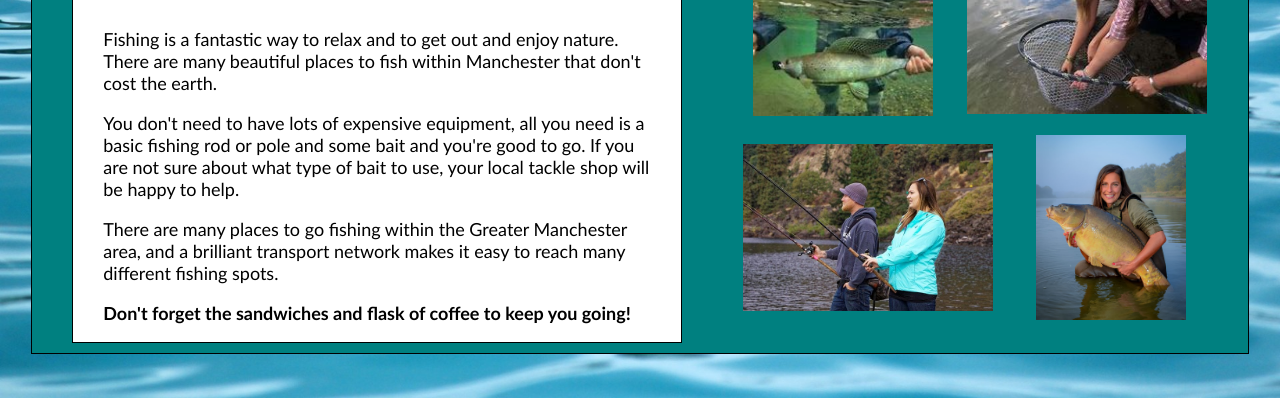
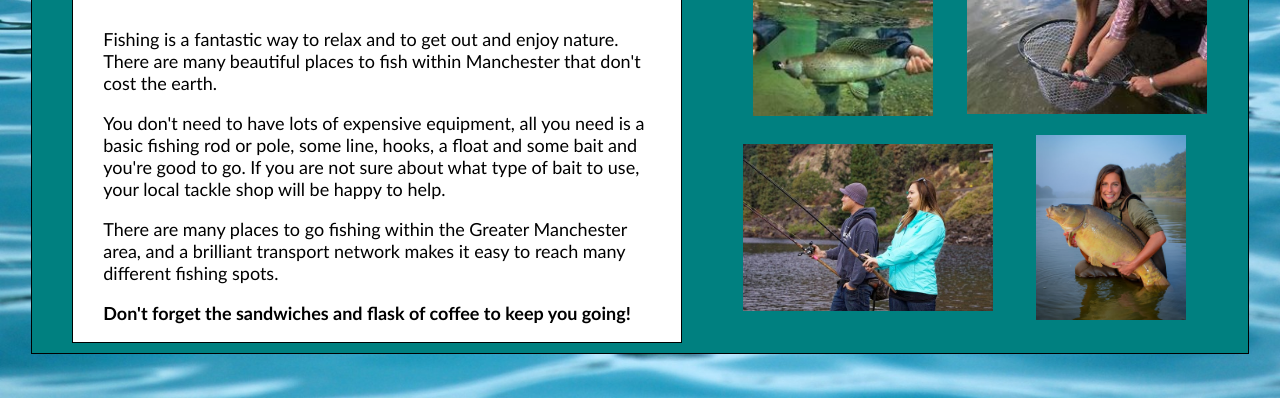
Before and after one commit to LorraineWilliams/css.fishing, a plain HTML site: page index.html in a window 1280 px wide. Shown: the part 402-800 px from the top of the page. Drawn offline with Linux system fonts and the light colour scheme.

Commit message:
Add files via upload

```diff
--- a/index.html
+++ b/index.html
@@ -8,7 +8,6 @@
     <title>Fisherwoman's World</title>
 </head>
 <body>
-
     <div class = "two">
         <div class = "four">
             <h1>Fisherwomans World</h1>
@@ -32,7 +31,7 @@
             </div>
             <div class = "nine">
                 <p>Fishing is a fantastic way to relax and to get out and enjoy nature. There are many beautiful places to fish within Manchester that don't cost the earth.</p>
-                <p>You don't need to have lots of expensive equipment, all you need is a basic fishing rod or pole and some bait and you're good to go. If you are not sure about what type of bait to use, your local tackle shop will be happy to help.</p>
+                <p>You don't need to have lots of expensive equipment, all you need is a basic fishing rod or pole, some line, hooks, a float and some bait and you're good to go. If you are not sure about what type of bait to use, your local tackle shop will be happy to help.</p>
                 <p>There are many places to go fishing within the Greater Manchester area, and a brilliant transport network makes it easy to reach many different fishing spots. </p>
                 <p><b>Don't forget the sandwiches and flask of coffee to keep you going!</b></p>
             </div>
```
